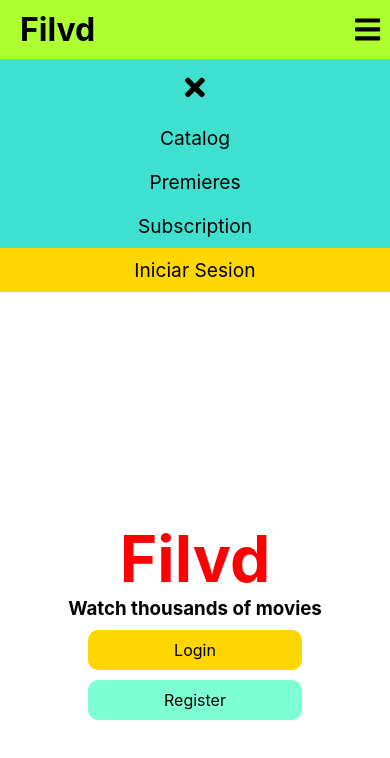
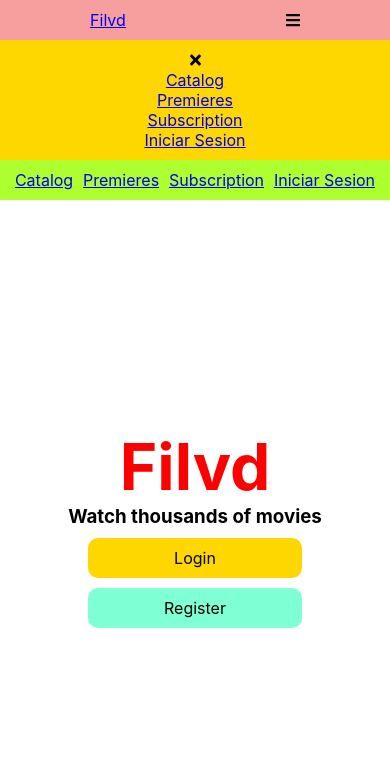
Before and after one commit to alxmcr/react-filvd, a React (Create React App) app: page / in a window 390 px wide. Shown: the top 758 px of the page. Built offline with nearby package versions, Linux system fonts and the light colour scheme.

Commit message:
! Refactor Menus: Brand, Desktop and Mobile

```diff
--- a/src/components/AppHeader/AppHeader.css
+++ b/src/components/AppHeader/AppHeader.css
@@ -1,52 +1,32 @@
-header {
-    background-color: turquoise;
+.header__nav{
+    background-color: rgb(247, 159, 159);
 }
 
-.header__icon {
-    font-size: 1.8rem;
-    text-align: right;
+.header__menu{
+    list-style-type: none;
+    list-style-position: inside;
+    padding: 10px;
 }
 
-.header__icon--close {
-    display: block;
-    text-align: right;
-    padding: 11px;
+.header__menu--brand{
+    display: flex;
+    flex-direction: row;
+    justify-content: space-around;
+    align-items: center;
 }
 
-.header__list {
-    background-color: greenyellow;
+.header__menu--mobile{
+    background-color: gold;
+    display: flex;
+    flex-direction: column;
+    justify-content: space-around;
     align-items: center;
-    display: flex;
-    justify-content: space-between;
-    padding: 0 10px;
-    list-style-type: none;
-    list-style-position: inside;
 }
 
-.header__brand, .header__icon, .header__link {
-    text-align: center;
+.header__menu--desktop{
+    background-color: greenyellow;
+    display: flex;
+    flex-direction: row;
+    justify-content: space-around;
+    align-items: center;
 }
-
-.header__link {
-    display: block;
-    color: black;
-    font-size: 1.2rem;
-    padding: 10px;
-    text-decoration: none;
-}
-
-.header__icon:hover, .header__link:hover {
-    background-color: black;
-    color: white;
-    cursor: pointer;
-}
-
-.header__link--brand{
-    font-size: 2rem;
-    font-weight: bold;
-}
-
-.header__link--login {
-    background-color: gold;
-    color: black;
-}
--- a/src/components/AppHeader/AppHeader.jsx
+++ b/src/components/AppHeader/AppHeader.jsx
@@ -5,8 +5,8 @@ import './AppHeader.css'
 
 export default function AppHeader() {
     return <header>
-        <nav className="header__nav">
-            <ul className="header__list">
+        <nav className="header__nav" role="navigation" aria-label="main navigation">
+            <ul className="header__menu header__menu--brand">
                 <li className="header__items">
                     <a href="/" className="header__link header__link--brand">Filvd</a>
                 </li>
@@ -16,9 +16,7 @@ export default function AppHeader() {
                     </i>
                 </li>
             </ul>
-        </nav>
-
-        <ul className="header__menu">
+            <ul className="header__menu header__menu--mobile">
                 <li className="header__item">
                     <i className="header__icon header__icon--close">
                         <FontAwesomeIcon icon={faTimes} />
@@ -37,5 +35,20 @@ export default function AppHeader() {
                     <a href="/login" className="header__link header__link--login">Iniciar Sesion</a>
                 </li>
             </ul>
+            <ul className="header__menu header__menu--desktop">
+                <li className="header__item">
+                    <a href="/catalog" className="header__link">Catalog</a>
+                </li>
+                <li className="header__item">
+                    <a href="/movies/premiers" className="header__link">Premieres</a>
+                </li>
+                <li className="header__item">
+                    <a href="/subscription" className="header__link">Subscription</a>
+                </li>
+                <li className="header__item">
+                    <a href="/login" className="header__link header__link--login">Iniciar Sesion</a>
+                </li>
+            </ul>
+        </nav>
     </header>
 }
--- a/src/components/Banner/Banner.js
+++ b/src/components/Banner/Banner.js
@@ -6,8 +6,8 @@ export default function Banner() {
         <h1 className="banner__title">Filvd</h1>
         <h3 className="banner__subtitle">Watch thousands of movies</h3>
         <div className="banner__actions">
-            <a href="#" className="banner__link banner__link--secondary">Login</a>
-            <a href="#" className="banner__link banner__link--primary">Register</a>
+            <a href="/login" className="banner__link banner__link--secondary">Login</a>
+            <a href="/register" className="banner__link banner__link--primary">Register</a>
         </div>
     </main>
 }
```
Lines whose indentation alone changed are shown as unchanged.
